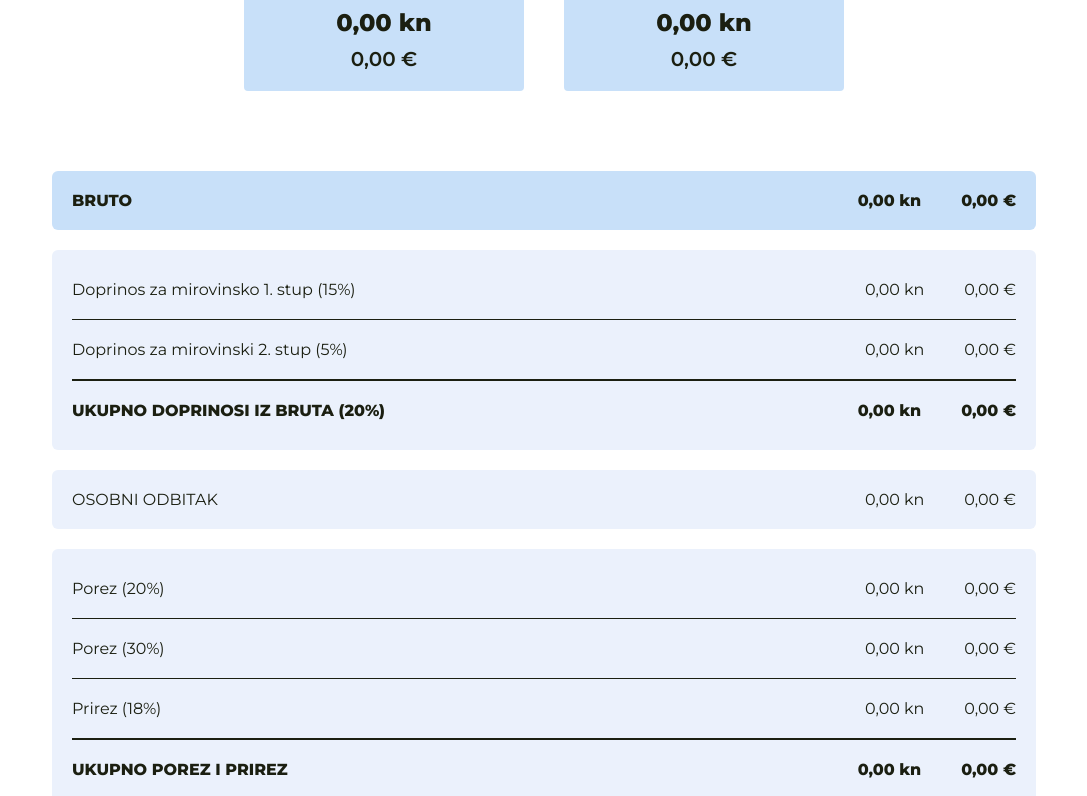
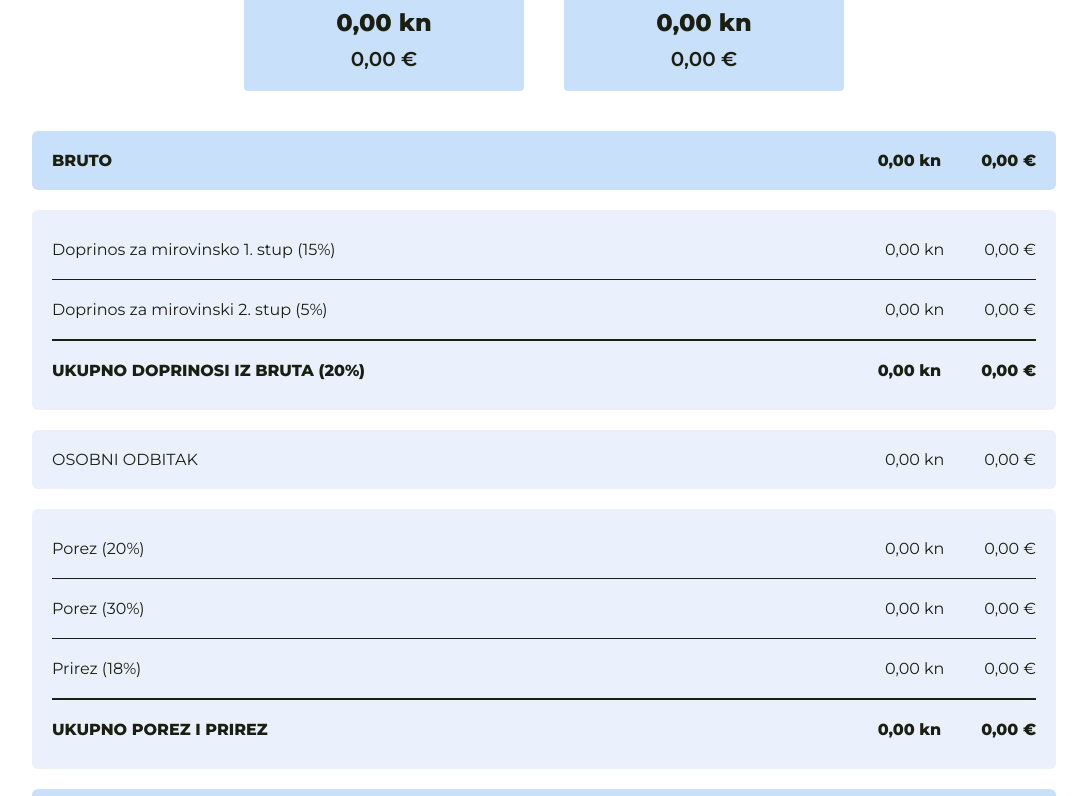
Before and after one commit to celigx/salary-calculator, a React (Create React App) app: page / in a window 1280 px wide. Shown: the part 447-1243 px from the top of the page, without its empty margins (96-1183 px from the left). Built offline with nearby package versions, Linux system fonts and the light colour scheme.

Commit message:
Remove padding

```diff
--- a/src/App.sass
+++ b/src/App.sass
@@ -48,7 +48,6 @@ h1, h2, h3, h4, h5, h6, p
   .outputTable
     color: $text
     border-radius: 4px
-    padding: 20px 20px
     .highlight
       background: $outputBackground !important
     .container
```
